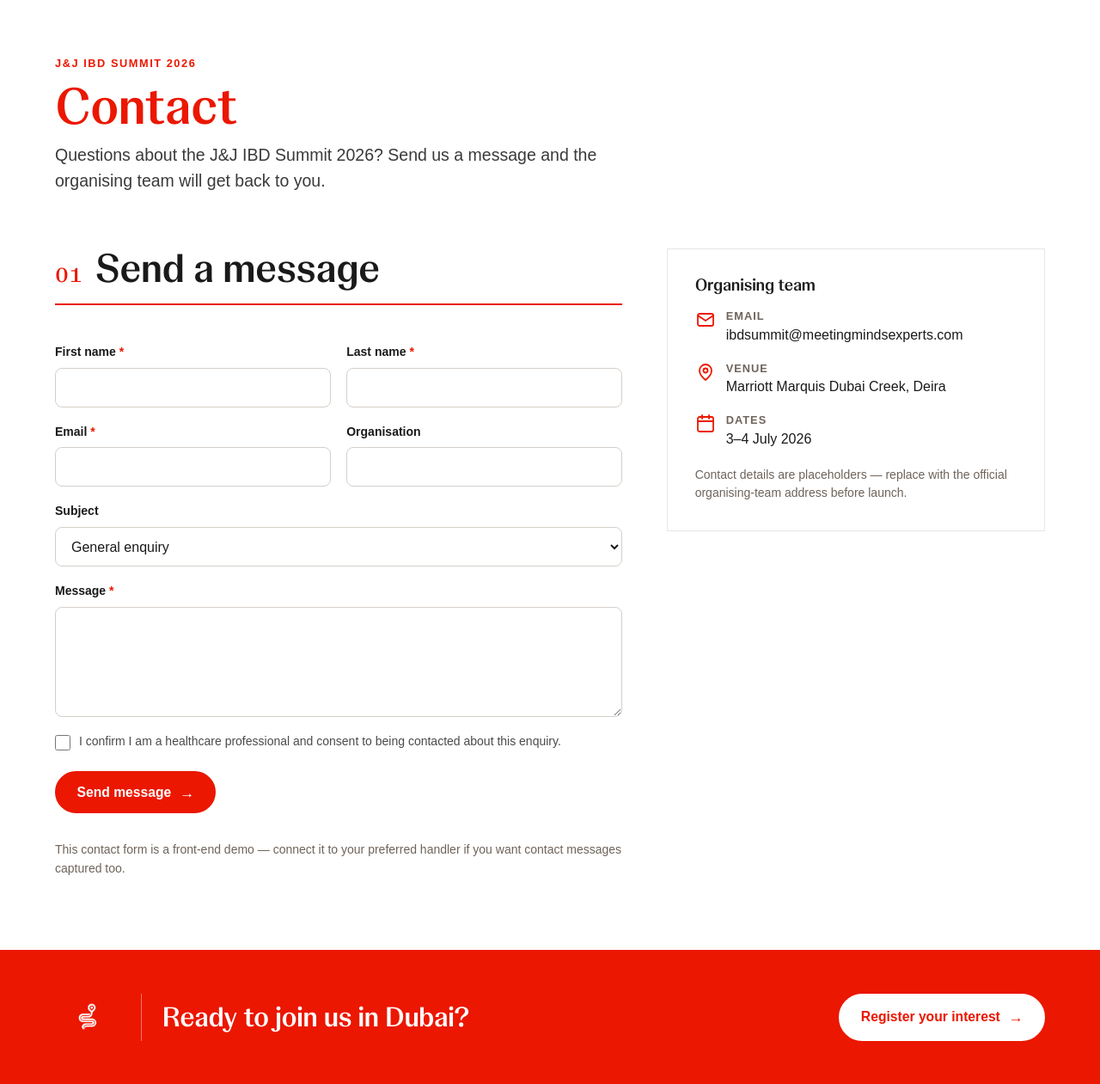
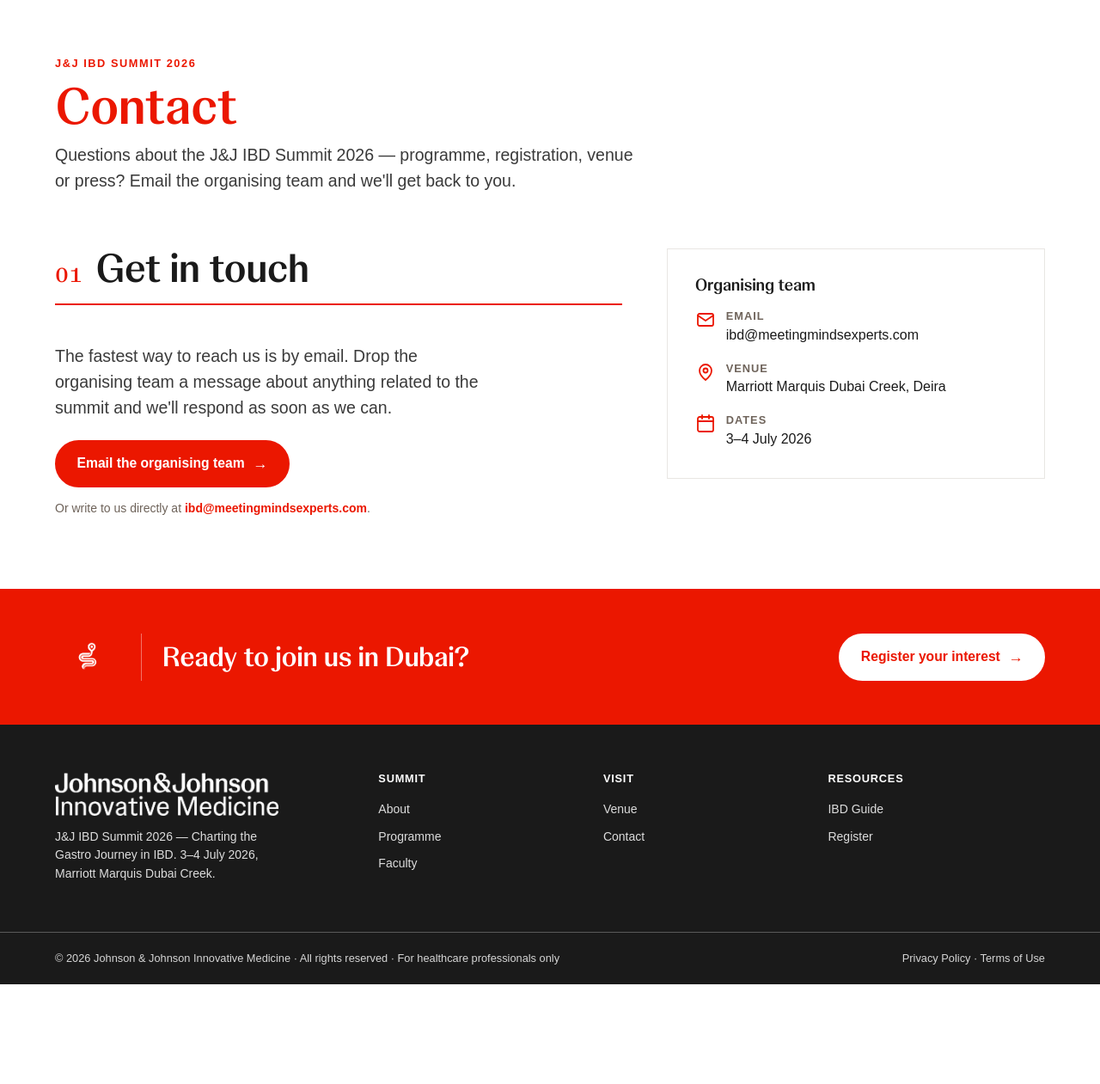
Before and after one commit to meetingmindsexperts/ibdsummit2026, a PHP site: page /contact in a window 1280 px wide. Shown: the part 111-1372 px from the top of the page at 86% size. After the commit the page ends 1256 px from the top, so only its background shows below. Run offline with PHP 8.4, Linux system fonts and the light colour scheme.

Commit message:
Replace contact form with email CTA; set contact email to ibd@meetingmindsexperts.com
- contact.php: remove demo form, add mailto CTA + direct email link
- config email updated (used on contact page + register error fallback)

Co-Authored-By: Claude Opus 4.8 (1M context) <noreply@anthropic.com>

```diff
--- a/contact.php
+++ b/contact.php
@@ -12,7 +12,7 @@ require partial('head');
   <div class="wrap">
     <p class="eyebrow">J&amp;J IBD Summit 2026</p>
     <h1 class="display-l" style="color:var(--red);margin-top:10px">Contact</h1>
-    <p class="lead mt-s">Questions about the J&amp;J IBD Summit 2026? Send us a message and the organising team will get back to you.</p>
+    <p class="lead mt-s">Questions about the J&amp;J IBD Summit 2026 — programme, registration, venue or press? Email the organising team and we'll get back to you.</p>
   </div>
 </section>
 
@@ -20,35 +20,17 @@ require partial('head');
   <div class="wrap">
     <div class="contact-cols">
       <div>
-        <div class="sci-head"><span class="num">01</span><h2>Send a message</h2></div>
-        <!-- Front-end demo only — not wired to a backend. Registrations go to Supabase via /register. -->
-        <form class="form" onsubmit="return false;" aria-label="Contact form">
-          <div class="row2">
-            <div class="field"><label for="c-first">First name <span class="req">*</span></label><input id="c-first" name="first" type="text" autocomplete="given-name" required></div>
-            <div class="field"><label for="c-last">Last name <span class="req">*</span></label><input id="c-last" name="last" type="text" autocomplete="family-name" required></div>
-          </div>
-          <div class="row2">
-            <div class="field"><label for="c-email">Email <span class="req">*</span></label><input id="c-email" name="email" type="email" autocomplete="email" required></div>
-            <div class="field"><label for="c-org">Organisation</label><input id="c-org" name="org" type="text" autocomplete="organization"></div>
-          </div>
-          <div class="field"><label for="c-subject">Subject</label>
-            <select id="c-subject" name="subject">
-              <option>General enquiry</option><option>Registration</option><option>Programme &amp; faculty</option><option>Venue &amp; travel</option><option>Press</option>
-            </select>
-          </div>
-          <div class="field"><label for="c-msg">Message <span class="req">*</span></label><textarea id="c-msg" name="message" required></textarea></div>
-          <label class="consent"><input type="checkbox" required> I confirm I am a healthcare professional and consent to being contacted about this enquiry.</label>
-          <div class="form-actions"><button class="btn" type="submit">Send message <span class="arrow">→</span></button></div>
-          <p class="form-note">This contact form is a front-end demo — connect it to your preferred handler if you want contact messages captured too.</p>
-        </form>
+        <div class="sci-head"><span class="num">01</span><h2>Get in touch</h2></div>
+        <p class="lead" style="max-width:46ch">The fastest way to reach us is by email. Drop the organising team a message about anything related to the summit and we'll respond as soon as we can.</p>
+        <p class="mt-m"><a class="btn" href="mailto:<?= e($SITE['email']) ?>?subject=<?= rawurlencode('J&J IBD Summit 2026 enquiry') ?>">Email the organising team <span class="arrow">→</span></a></p>
+        <p class="form-note">Or write to us directly at <a href="mailto:<?= e($SITE['email']) ?>" style="color:var(--red);font-weight:700"><?= e($SITE['email']) ?></a>.</p>
       </div>
       <div>
         <div class="contact-card">
           <h3>Organising team</h3>
-          <div class="ci"><svg class="ic" viewBox="0 0 24 24" fill="none" stroke="currentColor" stroke-width="1.8" stroke-linecap="round" stroke-linejoin="round"><rect x="3" y="5" width="18" height="14" rx="2"/><path d="m3 7 9 6 9-6"/></svg><div><div class="k">Email</div><div class="v"><?= e($SITE['email']) ?></div></div></div>
+          <div class="ci"><svg class="ic" viewBox="0 0 24 24" fill="none" stroke="currentColor" stroke-width="1.8" stroke-linecap="round" stroke-linejoin="round"><rect x="3" y="5" width="18" height="14" rx="2"/><path d="m3 7 9 6 9-6"/></svg><div><div class="k">Email</div><div class="v"><a href="mailto:<?= e($SITE['email']) ?>" style="color:inherit"><?= e($SITE['email']) ?></a></div></div></div>
           <div class="ci"><svg class="ic" viewBox="0 0 24 24" fill="none" stroke="currentColor" stroke-width="1.8" stroke-linecap="round" stroke-linejoin="round"><path d="M12 21s7-5.5 7-11a7 7 0 1 0-14 0c0 5.5 7 11 7 11z"/><circle cx="12" cy="10" r="2.5"/></svg><div><div class="k">Venue</div><div class="v">Marriott Marquis Dubai Creek, Deira</div></div></div>
           <div class="ci"><svg class="ic" viewBox="0 0 24 24" fill="none" stroke="currentColor" stroke-width="1.8" stroke-linecap="round" stroke-linejoin="round"><rect x="3" y="4" width="18" height="17" rx="2"/><path d="M3 9h18M8 2v4M16 2v4"/></svg><div><div class="k">Dates</div><div class="v"><?= e($SITE['dates']) ?></div></div></div>
-          <p class="form-note" style="margin-top:18px">Contact details are placeholders — replace with the official organising-team address before launch.</p>
         </div>
       </div>
     </div>
--- a/includes/config.php
+++ b/includes/config.php
@@ -29,7 +29,7 @@ $SITE = [
     'tagline'  => 'Charting the Gastro Journey in IBD',
     'dates'    => '3–4 July 2026',
     'venue'    => 'Marriott Marquis Dubai Creek',
-    'email'    => 'ibdsummit@meetingmindsexperts.com',
+    'email'    => 'ibd@meetingmindsexperts.com',
     'url'      => 'https://ibdsummit2026.com',
 ];
 
```
